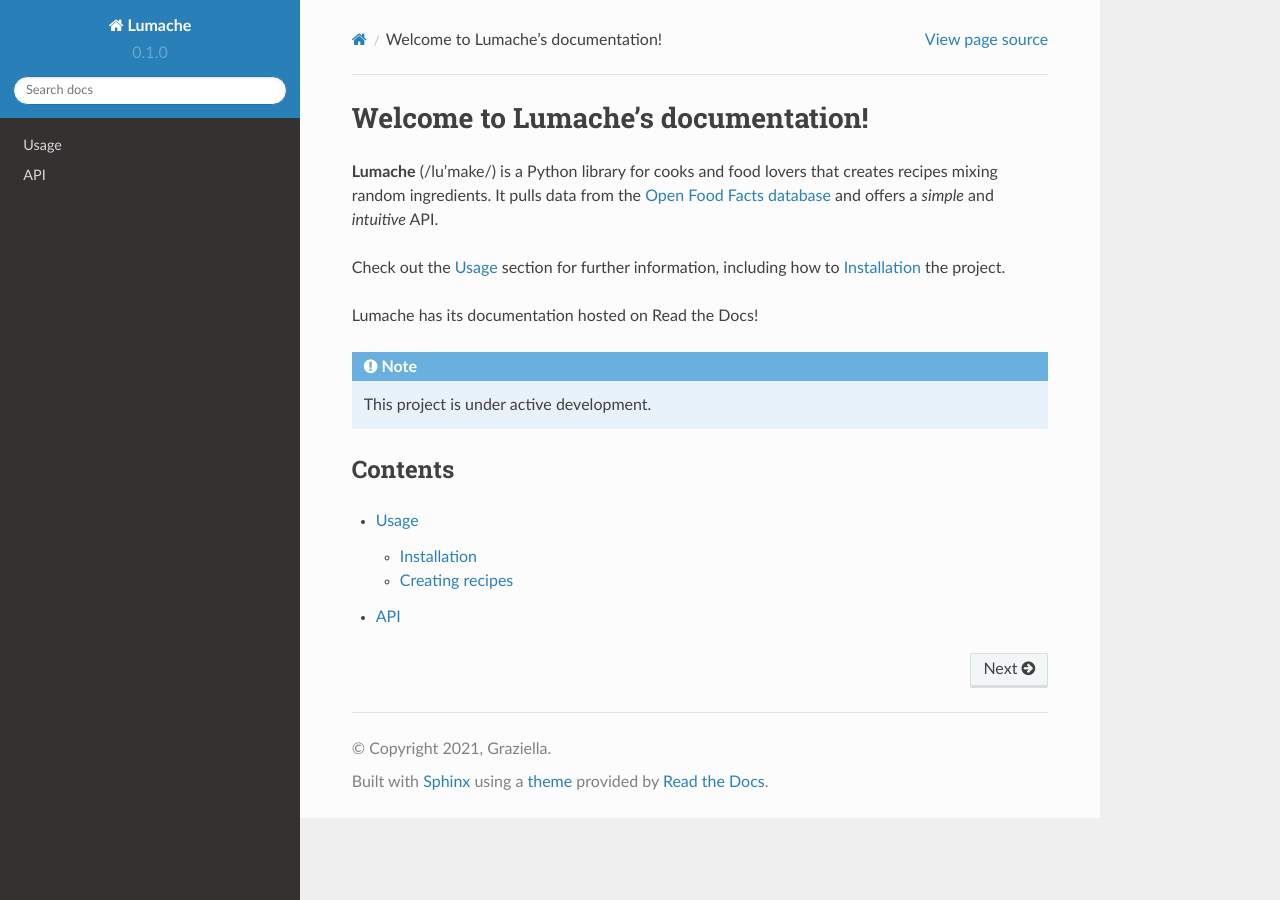
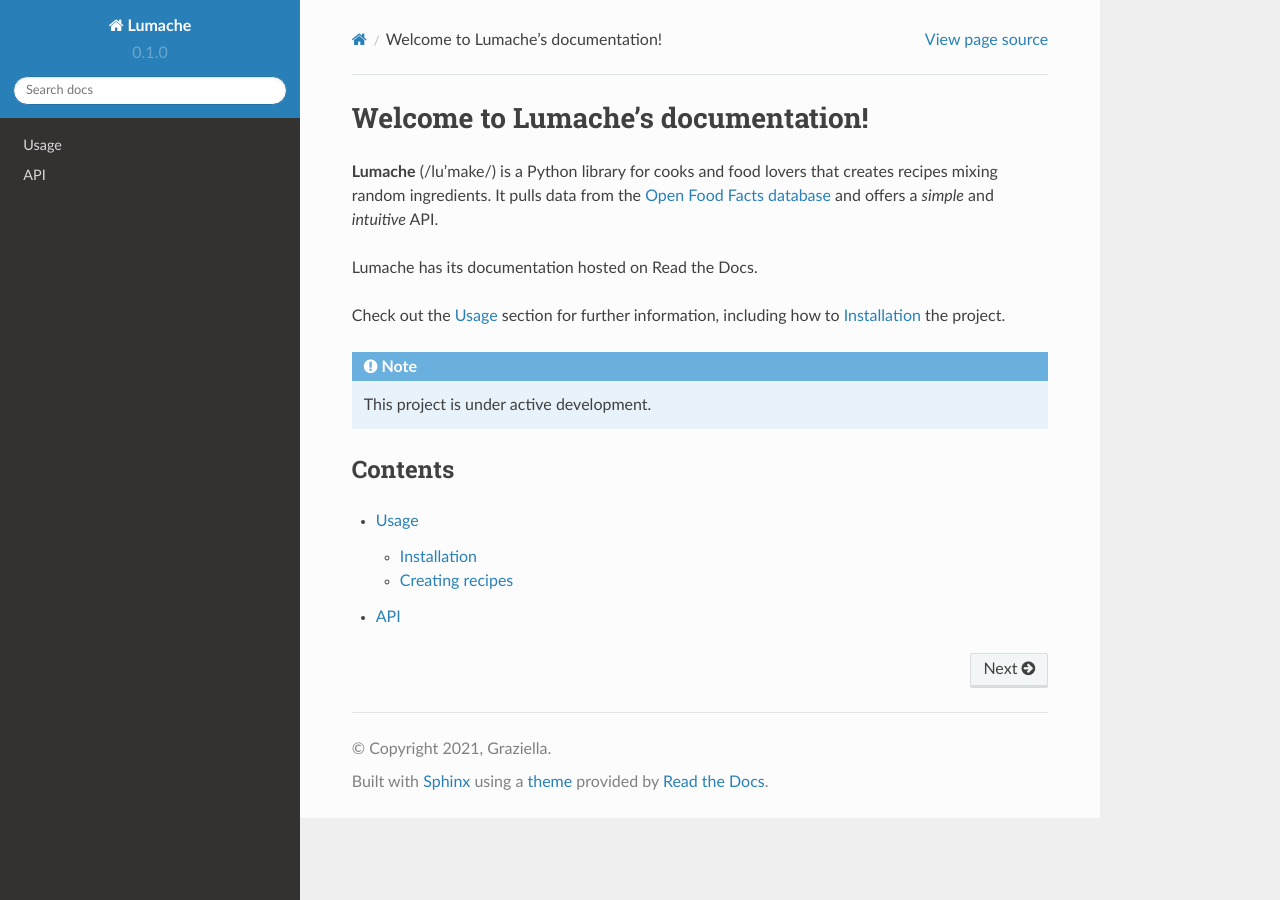
Before and after one commit to shawnzamperini/rtd-tutorial, a Sphinx documentation site: the page built from docs/source/index.rst, in a window 1280 px wide. Built offline with Sphinx 7.4.7 and the Read the Docs theme 2.0.0, drawn with Linux system fonts in a browser that asks for light colours.

```diff
--- a/docs/source/index.rst
+++ b/docs/source/index.rst
@@ -6,10 +6,10 @@ that creates recipes mixing random ingredients.
 It pulls data from the `Open Food Facts database <https://world.openfoodfacts.org/>`_
 and offers a *simple* and *intuitive* API.
 
+Lumache has its documentation hosted on Read the Docs.
+
 Check out the :doc:`usage` section for further information, including
 how to :ref:`installation` the project.
-
-Lumache has its documentation hosted on Read the Docs!
 
 .. note::
 
```
